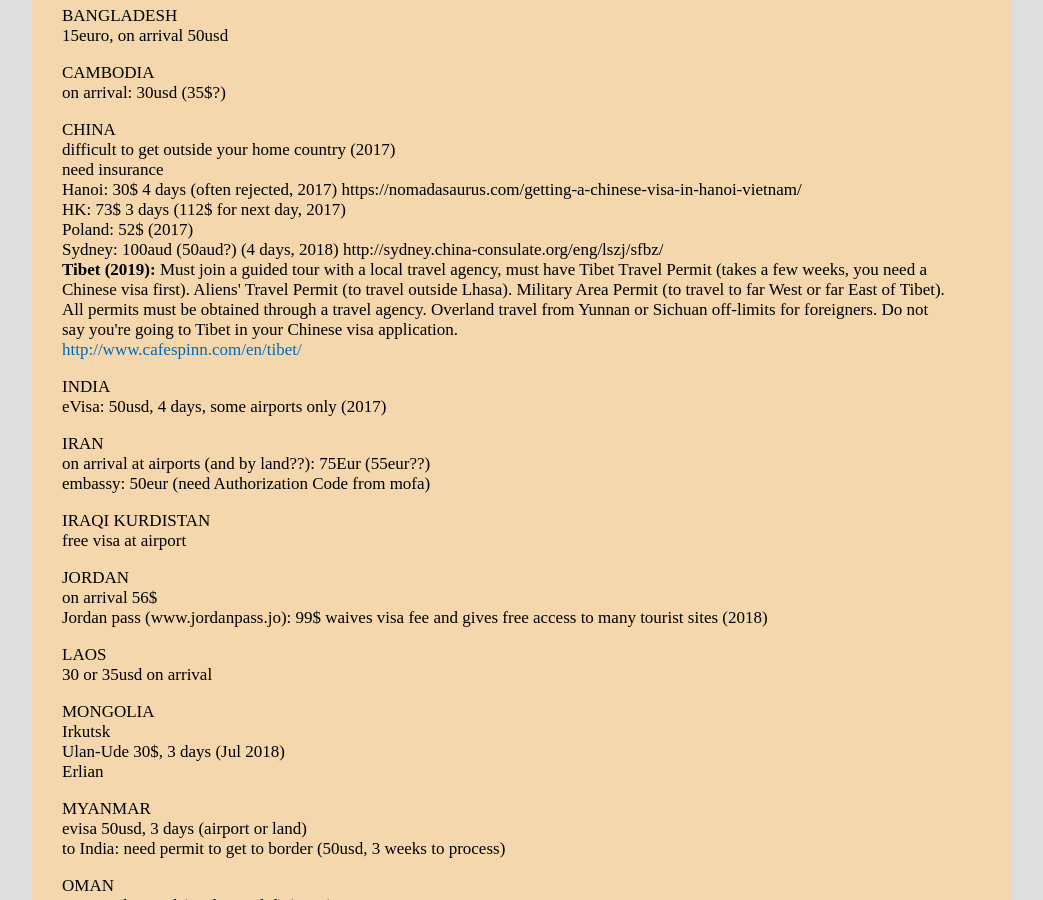
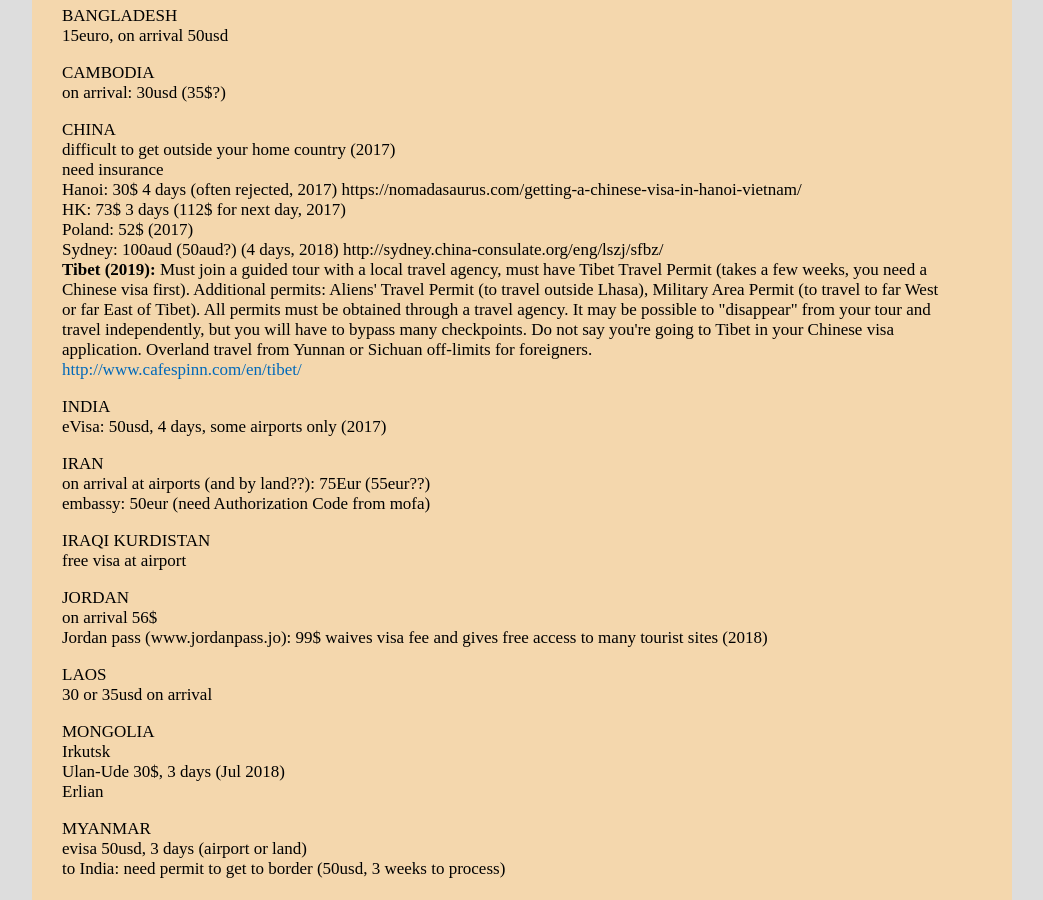
Before and after one commit to witbag/witbag.github.io, a Jekyll site: the page built from travel/visas.html, in a window 1280 px wide and 900 px high, scrolled down 3918 px. Shown: the whole window, without its empty margins (118-1161 px from the left). Built offline with Jekyll 4.4.1, drawn with Linux system fonts in a browser that asks for light colours.

Commit message:
Update visas.html

```diff
--- a/travel/visas.html
+++ b/travel/visas.html
@@ -81,7 +81,7 @@ AFGHANISTAN<br /><a href="https://caravanistan.com/visa/afghanistan" target=_bla
 <p>BANGLADESH<br />15euro, on arrival 50usd</p>
 <p>CAMBODIA<br />on arrival: 30usd (35$?)</p>
 <p>CHINA<br />difficult to get outside your home country (2017)<br />need insurance<br />Hanoi: 30$ 4 days (often rejected, 2017) https://nomadasaurus.com/getting-a-chinese-visa-in-hanoi-vietnam/<br />HK: 73$ 3 days (112$ for next day, 2017)<br />Poland: 52$ (2017)<br />Sydney: 100aud (50aud?) (4 days, 2018) http://sydney.china-consulate.org/eng/lszj/sfbz/<br>
-<b>Tibet (2019):</b> Must join a guided tour with a local travel agency, must have Tibet Travel Permit (takes a few weeks, you need a Chinese visa first). Aliens' Travel Permit (to travel outside Lhasa). Military Area Permit (to travel to far West or far East of Tibet). All permits must be obtained through a travel agency. Overland travel from Yunnan or Sichuan off-limits for foreigners. Do not say you're going to Tibet in your Chinese visa application.<br>
+<b>Tibet (2019):</b> Must join a guided tour with a local travel agency, must have Tibet Travel Permit (takes a few weeks, you need a Chinese visa first). Additional permits: Aliens' Travel Permit (to travel outside Lhasa), Military Area Permit (to travel to far West or far East of Tibet). All permits must be obtained through a travel agency. It may be possible to "disappear" from your tour and travel independently, but you will have to bypass many checkpoints. Do not say you're going to Tibet in your Chinese visa application. Overland travel from Yunnan or Sichuan off-limits for foreigners.<br>
 <a href="http://www.cafespinn.com/en/tibet/" target=_blank>http://www.cafespinn.com/en/tibet/</a></p>
 <p>INDIA<br />eVisa: 50usd, 4 days, some airports only (2017)</p>
 <p>IRAN<br />on arrival at airports (and by land??): 75Eur (55eur??)<br />embassy: 50eur (need Authorization Code from mofa)</p>
```
